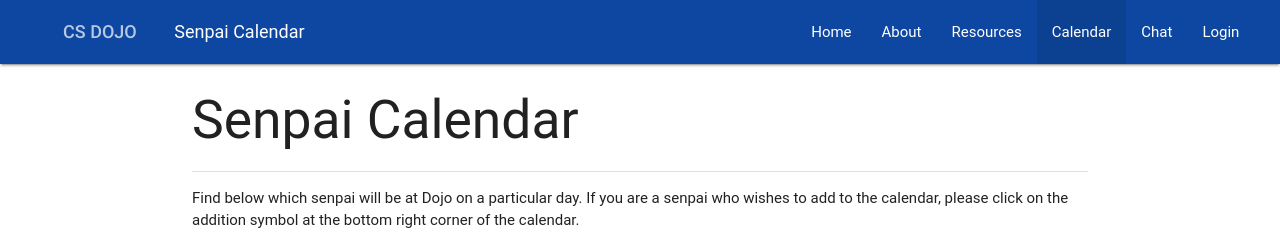
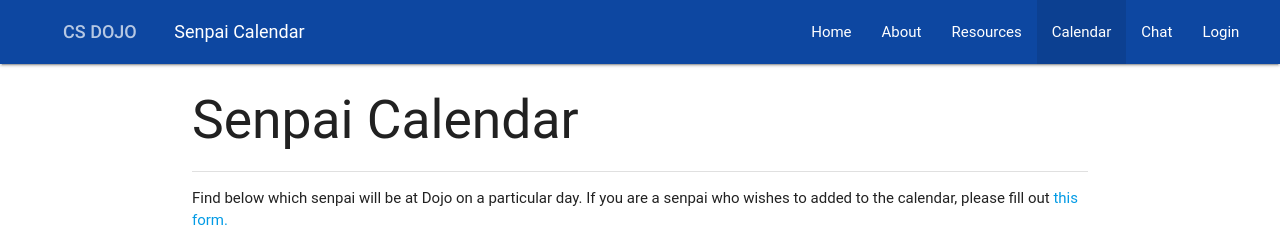
Before and after one commit to StuyCSDojo/dojo-website, a Flask app: template app/templates/calendar.html in a window 1280 px wide. Shown: the top 244 px of the page. Run offline with Flask 2, Linux system fonts and the light colour scheme; the template is opened without the code that fills it, so the values that code supplies are empty; some libraries are stand-ins or nearby versions; some web fonts are replaced.

Commit message:
calendar

```diff
--- a/app/templates/calendar.html
+++ b/app/templates/calendar.html
@@ -43,9 +43,7 @@
 <h2>Senpai Calendar</h2>
 <div class='divider'></div>
 <p>Find below which senpai will be at Dojo on a particular day. If you are a
-senpai who wishes to add to the calendar, please click on the addition symbol at
-the bottom right corner of the calendar.</p>
+senpai who wishes to added to the calendar, please fill out <a href="https://docs.google.com/forms/d/e/1FAIpQLScQ-bDIXAAKKWbWajDrqo6gjzlA3N1VWMOaegh9UMBGP5BN6Q/viewform?usp=sf_link">this form.</a></p>
 <center>
-<iframe src="https://calendar.google.com/calendar/embed?height=600&amp;wkst=1&amp;bgcolor=%23FFFFFF&amp;src=3463hcvmbniib4op33lkpupoec%40group.calendar.google.com&amp;color=%231B887A&amp;ctz=America%2FNew_York" style="border-width:0" width="800" height="600" frameborder="0" scrolling="no"></iframe>
-</center>
+<iframe src="https://calendar.google.com/calendar/embed?src=c4515isjhlfo6njiia9p35vp94%40group.calendar.google.com&ctz=America/New_York" style="border: 0;width: 70%;height: 60vw;" frameborder="0" scrolling="no"></iframe></center>
 {% endblock %}
```
